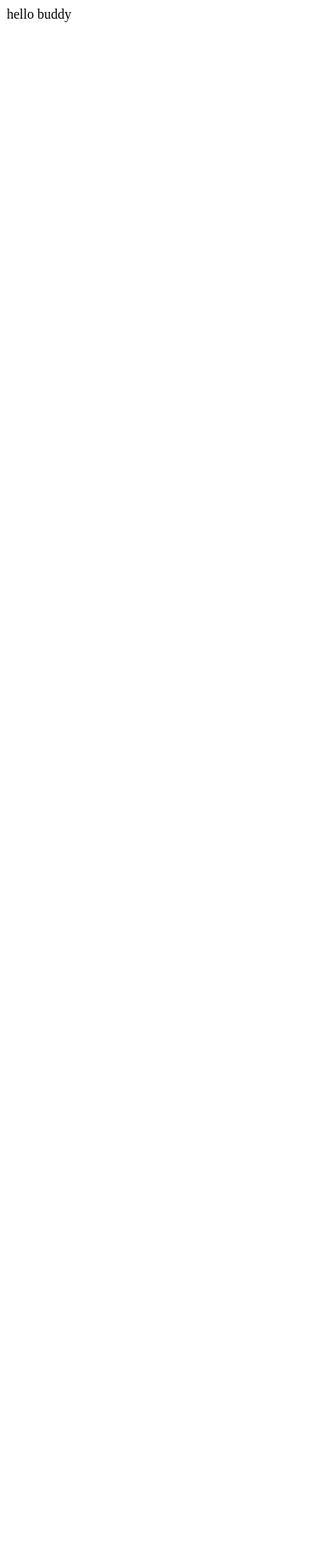
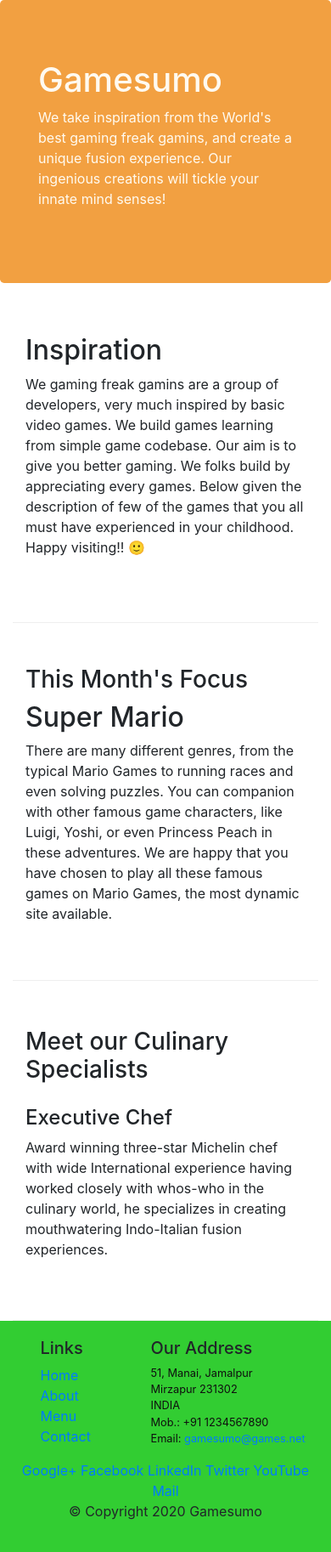
Before and after one commit to rohit10000/gamesumo, a website: page index.html in a window 390 px wide. Shown: the whole page at 85% size. Before the commit the page ends 844 px from the top, so only its background shows below. Drawn offline with nearby package versions, Linux system fonts and the light colour scheme.

Commit message:
part1 done

```diff
--- /dev/null
+++ b/css/styles.css
@@ -0,0 +1,28 @@
+.row-header{
+    margin: 0px auto;
+    padding: 0px;
+}
+.row-content {
+    margin:0px auto;
+    padding: 50px 0px 50px 0px;
+    border-bottom: 1px ridge;
+    min-height:400px;
+}
+
+.footer{
+    background-color: limegreen;
+    margin:0px auto;
+    padding: 20px 0px 20px 0px;
+}
+.jumbotron {
+    padding:70px 30px 70px 30px;
+    margin:0px auto;
+    background: #F2A041;
+    color:floralwhite;
+}
+
+address{
+    font-size:80%;
+    margin:0px;
+    color:#0f0f0f;
+}
--- a/index.html
+++ b/index.html
@@ -3,11 +3,116 @@
 <head>
     <meta charset="UTF-8">
     <title>Gamesumo</title>
+    <!-- Required meta tags always come first -->
+    <meta charset="utf-8">
+    <meta name="viewport" content="width=device-width, initial-scale=1, shrink-to-fit=no">
+    <meta http-equiv="x-ua-compatible" content="ie=edge">
+
+    <!-- Bootstrap CSS -->
+    <link rel="stylesheet" href="node_modules/bootstrap/dist/css/bootstrap.min.css">
+    <link href="css/styles.css" rel="stylesheet">
 </head>
 <body>
-<div>
-    hello
-    buddy
+
+<header class="jumbotron row-header">
+    <div class="container">
+        <div class="row">
+            <div class="col-12 col-sm-6">
+                <h1>Gamesumo</h1>
+                <p>We take inspiration from the World's best gaming freak gamins, and create a
+                    unique fusion experience. Our ingenious creations will tickle your
+                    innate mind senses!</p>
+            </div>
+            <div class="col-12 col-sm">
+            </div>
+        </div>
+    </div>
+</header>
+
+<div class="container">
+    <div class="row row-content align-items-center">
+        <div class="col-12">
+            <h2>Inspiration</h2>
+            <p>We gaming freak gamins are a group of developers, very much inspired by basic video games. We build
+                games learning from simple game codebase. Our aim is to give you better gaming. We folks build by
+                appreciating every games. Below given the description of few of the games that
+                you all must have experienced in your childhood. Happy visiting!! &#128578 </p>
+        </div>
+    </div>
+
+
+    <div class="row row-content align-items-center">
+        <div class="col-12 col-sm-4 col-md-3">
+            <h3>This Month's Focus</h3>
+        </div>
+        <div class="col col-sm col-md">
+            <h2>Super Mario</h2>
+            <p> There are many different genres, from the typical Mario Games to running races and
+                even solving puzzles. You can companion with other famous game characters, like Luigi,
+                Yoshi, or even Princess Peach in these adventures. We are happy that you have chosen to play
+                all these famous games on Mario Games, the most dynamic site available.</p>
+        </div>
+    </div>
+
+    <div class="row row-content align-items-center">
+        <div class="col-12 col-sm-4 order-sm-last col-md-3">
+            <h3>Meet our Culinary Specialists</h3>
+        </div>
+        <div class="col col-sm order-sm-first col-md">
+            <h2></h2>
+            <h4>Executive Chef</h4>
+            <p>Award winning three-star Michelin chef with wide International experience having worked closely
+                with whos-who in the culinary world, he specializes in creating mouthwatering Indo-Italian
+                fusion experiences. </p>
+        </div>
+    </div>
 </div>
+
+<footer class="footer">
+    <div class="container">
+        <div class="row ">
+            <div class="col-4 offset-1 col-sm-2">
+                <h5>Links</h5>
+                <ul class="list-unstyled">
+                    <li><a href="#">Home</a></li>
+                    <li><a href="#">About</a></li>
+                    <li><a href="#">Menu</a></li>
+                    <li><a href="#">Contact</a></li>
+                </ul>
+            </div>
+            <div class="col-7 col-sm-5">
+                <h5>Our Address</h5>
+                <address>
+                    51, Manai, Jamalpur<br>
+                    Mirzapur 231302<br>
+                    INDIA<br>
+                    Mob.: +91 1234567890<br>
+                    Email: <a href="mailto:rohits.games@gmail.com">gamesumo@games.net</a>
+                </address>
+            </div>
+            <div class="col-12 col-sm-4 align-self-center">
+                <div class="text-center">
+                    <a href="http://google.com/+">Google+</a>
+                    <a href="http://www.facebook.com/profile.php?id=">Facebook</a>
+                    <a href="http://www.linkedin.com/in/">LinkedIn</a>
+                    <a href="http://twitter.com/">Twitter</a>
+                    <a href="http://youtube.com/">YouTube</a>
+                    <a href="mailto:">Mail</a>
+                </div>
+            </div>
+        </div>
+        <div class="row justify-content-center">
+            <div class="col-auto">
+                <p>© Copyright 2020 Gamesumo</p>
+            </div>
+        </div>
+    </div>
+</footer>
+
+<!-- jQuery first, then Popper.js, then Bootstrap JS. -->
+<script src="node_modules/jquery/dist/jquery.slim.min.js"></script>
+<script src="node_modules/popper.js/dist/umd/popper.min.js"></script>
+<script src="node_modules/bootstrap/dist/js/bootstrap.min.js"></script>
 </body>
+
 </html>
--- a/package.json
+++ b/package.json
@@ -12,5 +12,10 @@
   "license": "ISC",
   "devDependencies": {
     "lite-server": "^2.5.4"
+  },
+  "dependencies": {
+    "bootstrap": "^4.0.0",
+    "jquery": "^3.3.1",
+    "popper.js": "^1.12.9"
   }
 }
```
Also changed, not shown: aboutus.html (added, +136 -0 lines), 1 other file.
